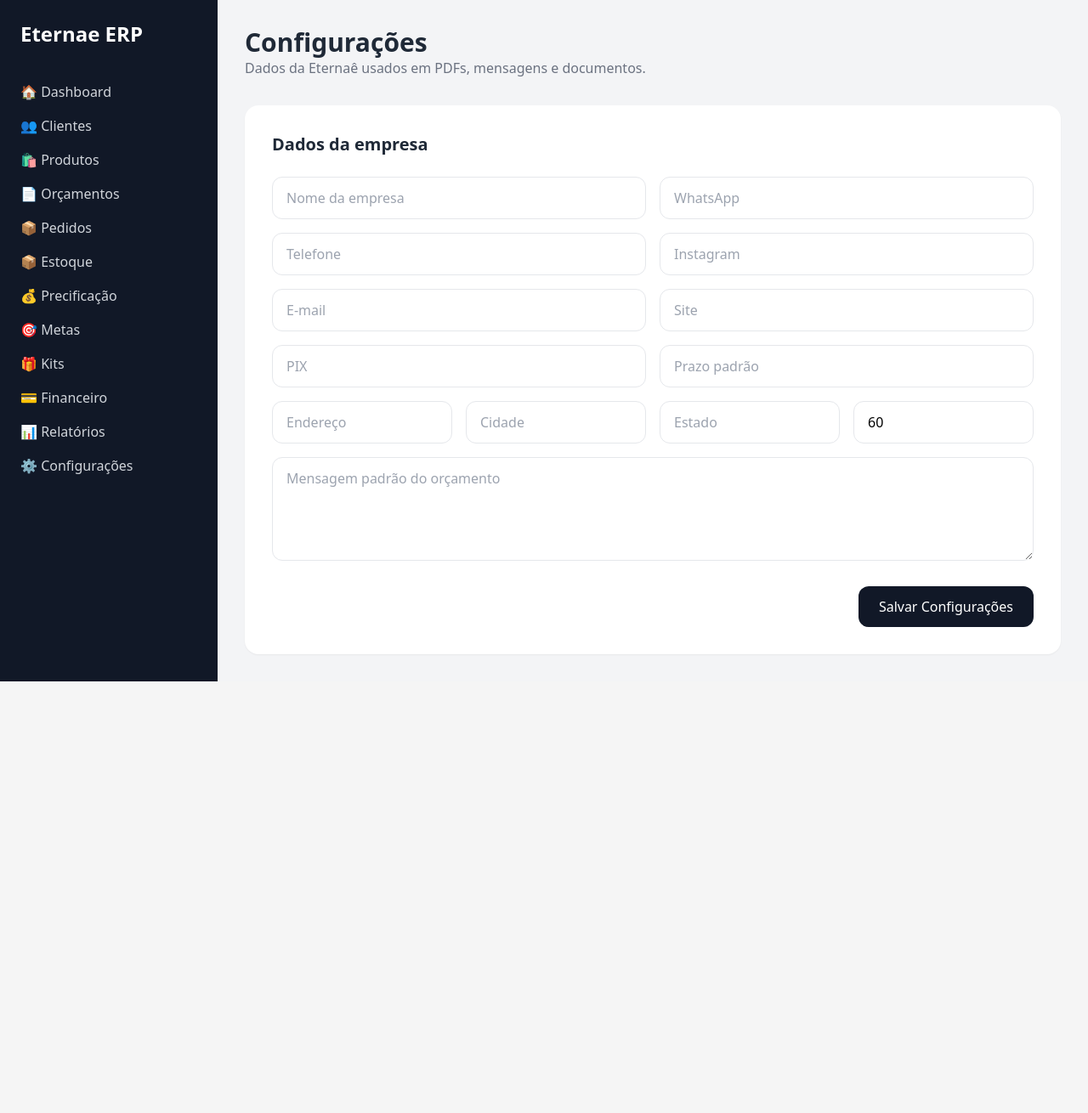
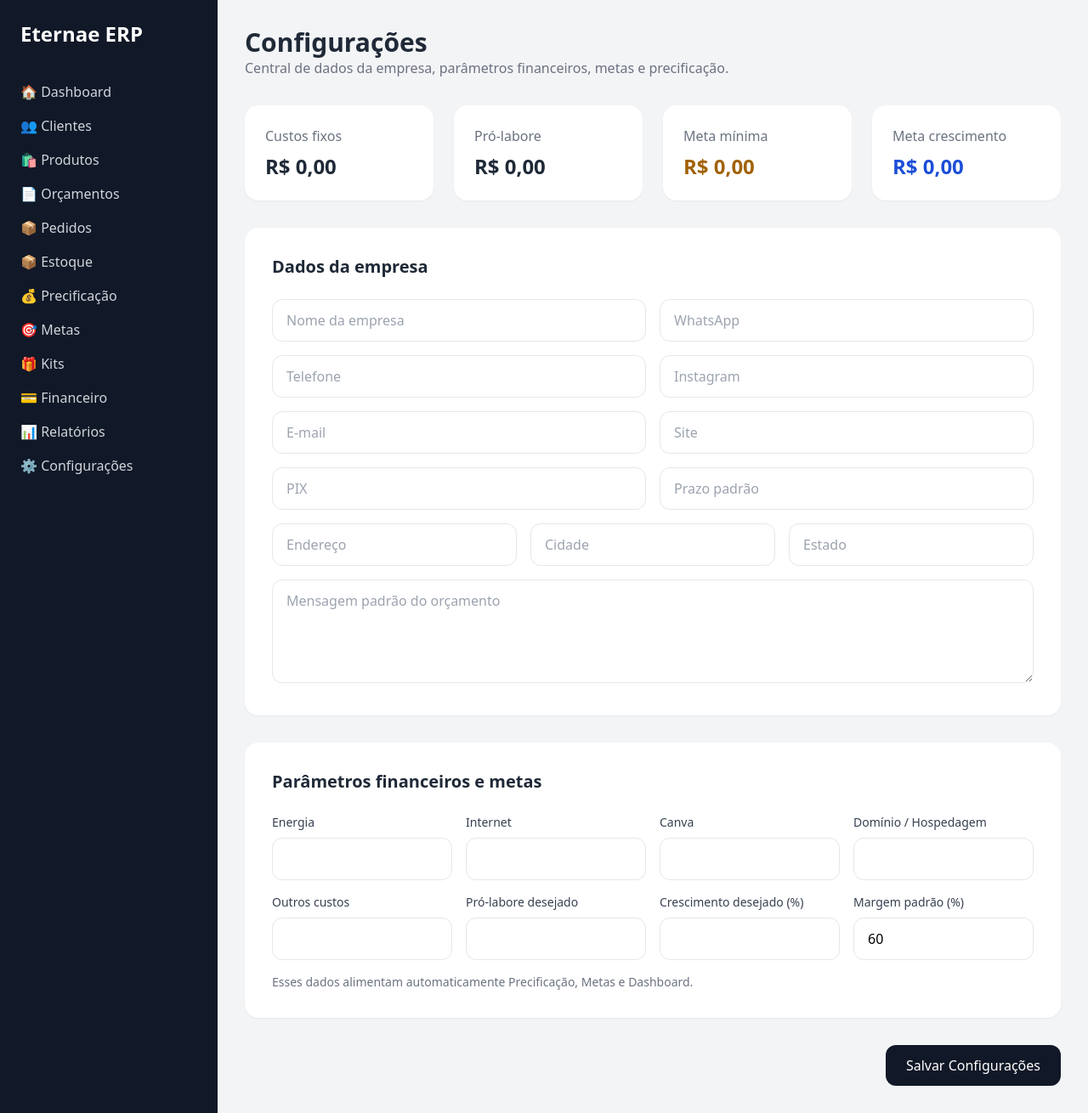
Before and after one commit to eternae2026/eternae-erp, a Next.js app: page /configuracoes in a window 1280 px wide. Shown: the whole page at 85% size. Before the commit the page ends 802 px from the top, so only its background shows below. Built offline with nearby package versions, Linux system fonts and the light colour scheme; no server answers; the database is empty.

Commit message:
Controle de conversão orçamento para pedido

```diff
--- a/pages/configuracoes/index.js
+++ b/pages/configuracoes/index.js
@@ -4,6 +4,7 @@
 
 export default function Configuracoes() {
   const [configId, setConfigId] = useState(null)
+  const [precificacaoId, setPrecificacaoId] = useState(null)
 
   const [nomeEmpresa, setNomeEmpresa] = useState('')
   const [whatsapp, setWhatsapp] = useState('')
@@ -18,44 +19,81 @@
   const [prazoPadrao, setPrazoPadrao] = useState('')
   const [mensagemOrcamento, setMensagemOrcamento] = useState('')
 
+  const [energia, setEnergia] = useState('')
+  const [internet, setInternet] = useState('')
+  const [canva, setCanva] = useState('')
+  const [dominio, setDominio] = useState('')
+  const [outrosCustos, setOutrosCustos] = useState('')
+  const [proLabore, setProLabore] = useState('')
+  const [percentualCrescimento, setPercentualCrescimento] = useState('')
   const [margemPadrao, setMargemPadrao] = useState('60')
+
+  useEffect(() => {
+    carregarConfiguracoes()
+    carregarConfiguracoesPrecificacao()
+  }, [])
 
   async function carregarConfiguracoes() {
     const { data, error } = await supabase
       .from('configuracoes')
       .select('*')
       .limit(1)
-      .single()
 
     if (error) {
       console.log('Erro ao carregar configurações:', error)
       return
     }
 
-    setConfigId(data.id)
+    const config = data?.[0]
 
-    setNomeEmpresa(data.nome_empresa || '')
-    setWhatsapp(data.whatsapp || '')
-    setTelefone(data.telefone || '')
-    setInstagram(data.instagram || '')
-    setEmail(data.email || '')
-    setSite(data.site || '')
-    setPix(data.pix || '')
-    setEndereco(data.endereco || '')
-    setCidade(data.cidade || '')
-    setEstado(data.estado || '')
-    setPrazoPadrao(data.prazo_padrao || '')
-    setMensagemOrcamento(data.mensagem_orcamento || '')
+    if (!config) return
 
-    setMargemPadrao(data.margem_padrao || 60)
+    setConfigId(config.id)
+
+    setNomeEmpresa(config.nome_empresa || '')
+    setWhatsapp(config.whatsapp || '')
+    setTelefone(config.telefone || '')
+    setInstagram(config.instagram || '')
+    setEmail(config.email || '')
+    setSite(config.site || '')
+    setPix(config.pix || '')
+    setEndereco(config.endereco || '')
+    setCidade(config.cidade || '')
+    setEstado(config.estado || '')
+    setPrazoPadrao(config.prazo_padrao || '')
+    setMensagemOrcamento(config.mensagem_orcamento || '')
+    setMargemPadrao(config.margem_padrao || 60)
   }
 
-  useEffect(() => {
-    carregarConfiguracoes()
-  }, [])
+  async function carregarConfiguracoesPrecificacao() {
+    const { data, error } = await supabase
+      .from('configuracoes_precificacao')
+      .select('*')
+      .limit(1)
+
+    if (error) {
+      console.log('Erro ao carregar parâmetros financeiros:', error)
+      return
+    }
+
+    const config = data?.[0]
+
+    if (!config) return
+
+    setPrecificacaoId(config.id)
+
+    setEnergia(config.energia || '')
+    setInternet(config.internet || '')
+    setCanva(config.canva || '')
+    setDominio(config.dominio || '')
+    setOutrosCustos(config.outros_custos || '')
+    setProLabore(config.pro_labore_desejado || '')
+    setPercentualCrescimento(config.percentual_crescimento || '')
+    setMargemPadrao(config.margem_padrao || 60)
+  }
 
   async function salvarConfiguracoes() {
-    const dados = {
+    const dadosEmpresa = {
       nome_empresa: nomeEmpresa,
       whatsapp,
       telefone,
@@ -71,18 +109,103 @@
       margem_padrao: Number(margemPadrao || 0)
     }
 
+    let erroEmpresa = null
+
+    if (configId) {
       const { error } = await supabase
         .from('configuracoes')
-      .update(dados)
+        .update(dadosEmpresa)
         .eq('id', configId)
 
-    if (error) {
-      console.log('Erro ao salvar configurações:', error)
-      alert('Erro ao salvar configurações.')
+      erroEmpresa = error
+    } else {
+      const { data, error } = await supabase
+        .from('configuracoes')
+        .insert([dadosEmpresa])
+        .select()
+
+      erroEmpresa = error
+
+      if (data?.[0]) {
+        setConfigId(data[0].id)
+      }
+    }
+
+    if (erroEmpresa) {
+      console.log('Erro ao salvar configurações:', erroEmpresa)
+      alert('Erro ao salvar dados da empresa.')
+      return
+    }
+
+    const dadosFinanceiros = {
+      energia: Number(energia || 0),
+      internet: Number(internet || 0),
+      canva: Number(canva || 0),
+      dominio: Number(dominio || 0),
+      outros_custos: Number(outrosCustos || 0),
+      pro_labore_desejado: Number(proLabore || 0),
+      percentual_crescimento: Number(percentualCrescimento || 0),
+      margem_padrao: Number(margemPadrao || 0)
+    }
+
+    let erroFinanceiro = null
+
+    if (precificacaoId) {
+      const { error } = await supabase
+        .from('configuracoes_precificacao')
+        .update(dadosFinanceiros)
+        .eq('id', precificacaoId)
+
+      erroFinanceiro = error
+    } else {
+      const { data, error } = await supabase
+        .from('configuracoes_precificacao')
+        .insert([dadosFinanceiros])
+        .select()
+
+      erroFinanceiro = error
+
+      if (data?.[0]) {
+        setPrecificacaoId(data[0].id)
+      }
+    }
+
+    if (erroFinanceiro) {
+      console.log('Erro ao salvar parâmetros financeiros:', erroFinanceiro)
+      alert('Erro ao salvar parâmetros financeiros.')
       return
     }
 
     alert('Configurações salvas com sucesso!')
+  }
+
+  function formatarMoeda(valor) {
+    return Number(valor || 0).toLocaleString('pt-BR', {
+      style: 'currency',
+      currency: 'BRL'
+    })
+  }
+
+  function custosFixosTotais() {
+    return (
+      Number(energia || 0) +
+      Number(internet || 0) +
+      Number(canva || 0) +
+      Number(dominio || 0) +
+      Number(outrosCustos || 0)
+    )
+  }
+
+  function metaMinima() {
+    return custosFixosTotais() + Number(proLabore || 0)
+  }
+
+  function reservaCrescimento() {
+    return metaMinima() * (Number(percentualCrescimento || 0) / 100)
+  }
+
+  function metaCrescimento() {
+    return metaMinima() + reservaCrescimento()
   }
 
   return (
@@ -97,11 +220,55 @@
           </h1>
 
           <p className="text-gray-500">
-            Dados da Eternaê usados em PDFs, mensagens e documentos.
+            Central de dados da empresa, parâmetros financeiros, metas e precificação.
           </p>
         </div>
 
-        <div className="bg-white rounded-2xl p-8 shadow-sm max-w-5xl">
+        <div className="grid grid-cols-4 gap-6 mb-8">
+
+          <div className="bg-white rounded-2xl p-6 shadow-sm">
+            <p className="text-gray-500">
+              Custos fixos
+            </p>
+
+            <h2 className="text-2xl font-bold text-gray-800 mt-2">
+              {formatarMoeda(custosFixosTotais())}
+            </h2>
+          </div>
+
+          <div className="bg-white rounded-2xl p-6 shadow-sm">
+            <p className="text-gray-500">
+              Pró-labore
+            </p>
+
+            <h2 className="text-2xl font-bold text-gray-800 mt-2">
+              {formatarMoeda(proLabore)}
+            </h2>
+          </div>
+
+          <div className="bg-white rounded-2xl p-6 shadow-sm">
+            <p className="text-gray-500">
+              Meta mínima
+            </p>
+
+            <h2 className="text-2xl font-bold text-yellow-700 mt-2">
+              {formatarMoeda(metaMinima())}
+            </h2>
+          </div>
+
+          <div className="bg-white rounded-2xl p-6 shadow-sm">
+            <p className="text-gray-500">
+              Meta crescimento
+            </p>
+
+            <h2 className="text-2xl font-bold text-blue-700 mt-2">
+              {formatarMoeda(metaCrescimento())}
+            </h2>
+          </div>
+
+        </div>
+
+        <div className="bg-white rounded-2xl p-8 shadow-sm mb-8">
 
           <h2 className="text-xl font-bold text-gray-800 mb-6">
             Dados da empresa
@@ -175,7 +342,7 @@
 
           </div>
 
-          <div className="grid grid-cols-4 gap-4 mt-4">
+          <div className="grid grid-cols-3 gap-4 mt-4">
 
             <input
               type="text"
@@ -201,14 +368,6 @@
               className="border rounded-xl px-4 py-3"
             />
 
-            <input
-              type="number"
-              placeholder="Margem padrão (%)"
-              value={margemPadrao}
-              onChange={(e) => setMargemPadrao(e.target.value)}
-              className="border rounded-xl px-4 py-3"
-            />
-
           </div>
 
           <div className="mt-4">
@@ -221,7 +380,129 @@
             />
           </div>
 
-          <div className="flex justify-end mt-6">
+        </div>
+
+        <div className="bg-white rounded-2xl p-8 shadow-sm mb-8">
+
+          <h2 className="text-xl font-bold text-gray-800 mb-6">
+            Parâmetros financeiros e metas
+          </h2>
+
+          <div className="grid grid-cols-4 gap-4">
+
+  <div>
+    <label className="block text-sm font-medium text-gray-700 mb-2">
+      Energia
+    </label>
+
+    <input
+      type="number"
+      value={energia}
+      onChange={(e) => setEnergia(e.target.value)}
+      className="w-full border rounded-xl px-4 py-3"
+    />
+  </div>
+
+  <div>
+    <label className="block text-sm font-medium text-gray-700 mb-2">
+      Internet
+    </label>
+
+    <input
+      type="number"
+      value={internet}
+      onChange={(e) => setInternet(e.target.value)}
+      className="w-full border rounded-xl px-4 py-3"
+    />
+  </div>
+
+  <div>
+    <label className="block text-sm font-medium text-gray-700 mb-2">
+      Canva
+    </label>
+
+    <input
+      type="number"
+      value={canva}
+      onChange={(e) => setCanva(e.target.value)}
+      className="w-full border rounded-xl px-4 py-3"
+    />
+  </div>
+
+  <div>
+    <label className="block text-sm font-medium text-gray-700 mb-2">
+      Domínio / Hospedagem
+    </label>
+
+    <input
+      type="number"
+      value={dominio}
+      onChange={(e) => setDominio(e.target.value)}
+      className="w-full border rounded-xl px-4 py-3"
+    />
+  </div>
+
+  <div>
+    <label className="block text-sm font-medium text-gray-700 mb-2">
+      Outros custos
+    </label>
+
+    <input
+      type="number"
+      value={outrosCustos}
+      onChange={(e) => setOutrosCustos(e.target.value)}
+      className="w-full border rounded-xl px-4 py-3"
+    />
+  </div>
+
+  <div>
+    <label className="block text-sm font-medium text-gray-700 mb-2">
+      Pró-labore desejado
+    </label>
+
+    <input
+      type="number"
+      value={proLabore}
+      onChange={(e) => setProLabore(e.target.value)}
+      className="w-full border rounded-xl px-4 py-3"
+    />
+  </div>
+
+  <div>
+    <label className="block text-sm font-medium text-gray-700 mb-2">
+      Crescimento desejado (%)
+    </label>
+
+    <input
+      type="number"
+      value={percentualCrescimento}
+      onChange={(e) => setPercentualCrescimento(e.target.value)}
+      className="w-full border rounded-xl px-4 py-3"
+    />
+  </div>
+
+  <div>
+    <label className="block text-sm font-medium text-gray-700 mb-2">
+      Margem padrão (%)
+    </label>
+
+    <input
+      type="number"
+      value={margemPadrao}
+      onChange={(e) => setMargemPadrao(e.target.value)}
+      className="w-full border rounded-xl px-4 py-3"
+    />
+  </div>
+
+</div>
+
+          <p className="text-sm text-gray-500 mt-4">
+            Esses dados alimentam automaticamente Precificação, Metas e Dashboard.
+          </p>
+
+        </div>
+
+        <div className="flex justify-end">
           <button
             onClick={salvarConfiguracoes}
             className="bg-gray-900 text-white px-6 py-3 rounded-xl hover:bg-gray-800 transition"
@@ -230,8 +511,6 @@
           </button>
         </div>
 
-        </div>
-
       </main>
     </div>
   )
```
Also changed, not shown: pages/orcamentos/index.js (+94 -28 lines). Lines whose indentation alone changed are shown as unchanged.
